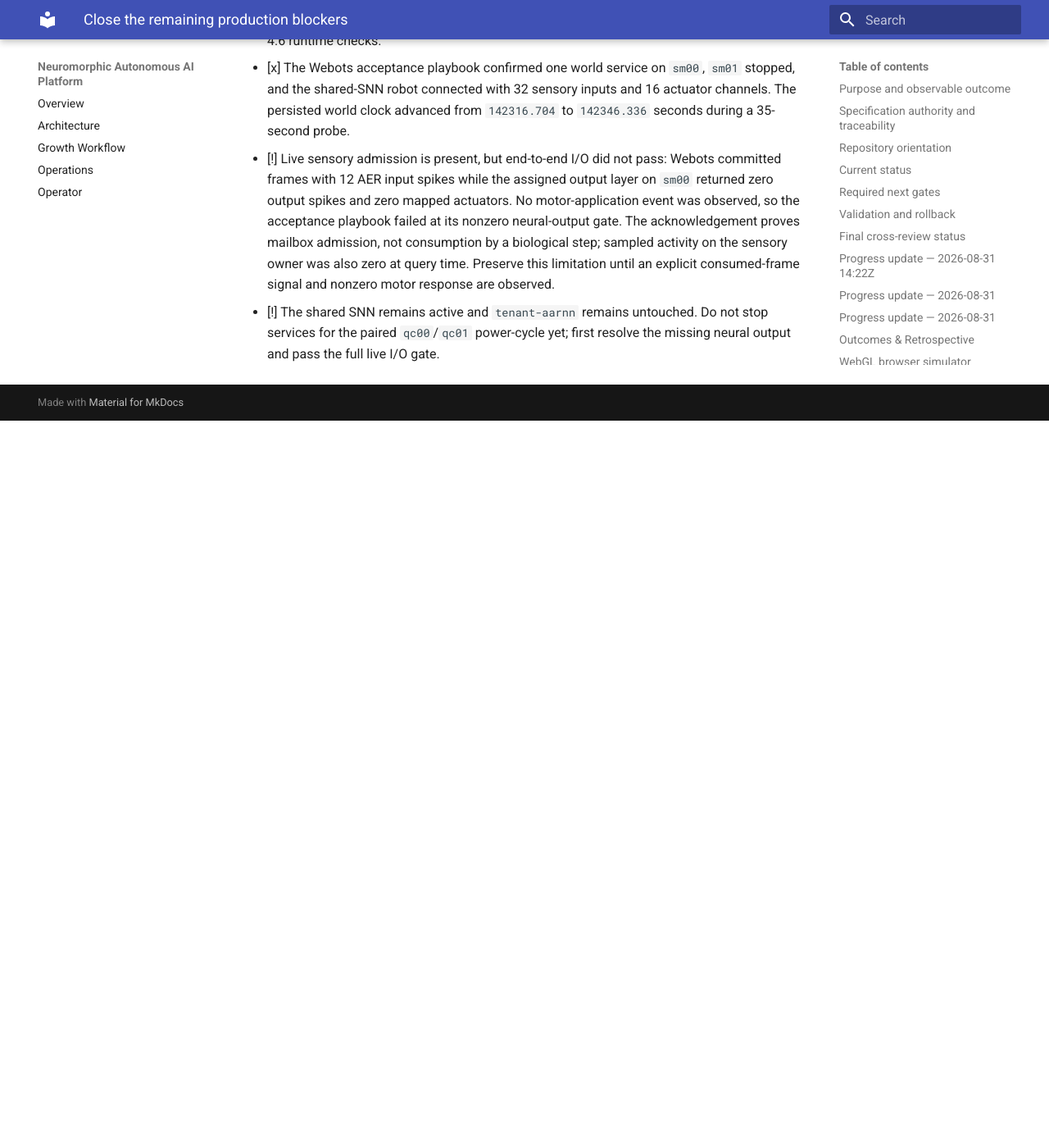
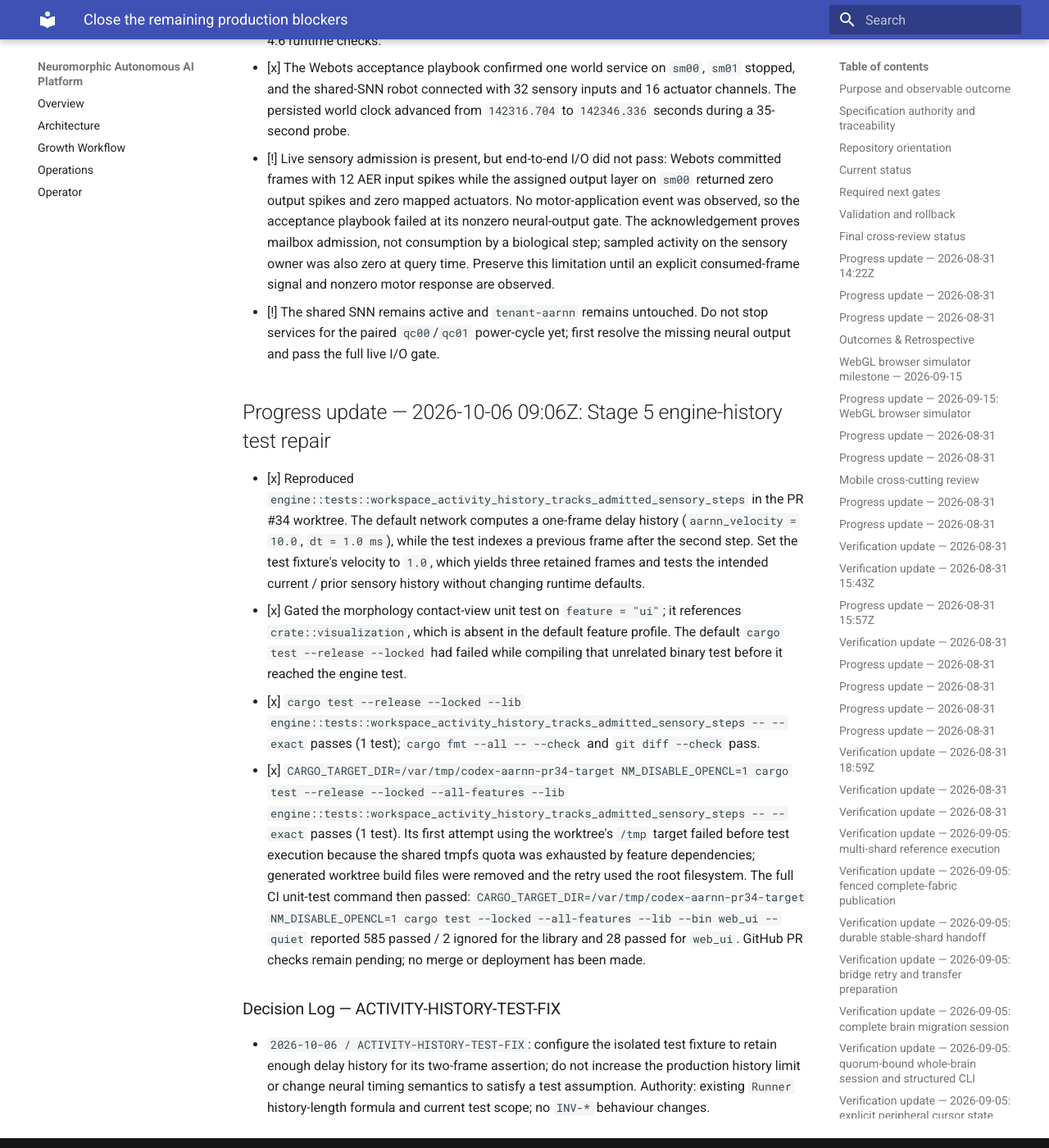
Before and after one commit to neuralmimicry/aarnn_rust, an MkDocs documentation site: the page built from docs/execplans/active-production-cross-review.md, in a window 1280 px wide and 1400 px high, scrolled down 89094 px. Shown: the whole window at 82% size. Built offline with MkDocs 1.6.1 and Material for MkDocs 9.7.7, drawn with Linux system fonts in a browser that asks for light colours; before the commit the page ends 89607 px from its top, so only the background shows below that.

Commit message:
test: fix AARNN activity history regression

```diff
--- a/docs/execplans/active-production-cross-review.md
+++ b/docs/execplans/active-production-cross-review.md
@@ -3607,3 +3607,40 @@ no native engine content hash is presented as biological or physics equivalence.
 - [!] The shared SNN remains active and `tenant-aarnn` remains untouched. Do
   not stop services for the paired `qc00`/`qc01` power-cycle yet; first resolve
   the missing neural output and pass the full live I/O gate.
+
+## Progress update — 2026-10-06 09:06Z: Stage 5 engine-history test repair
+
+- [x] Reproduced `engine::tests::workspace_activity_history_tracks_admitted_sensory_steps`
+  in the PR #34 worktree. The default network computes a one-frame delay
+  history (`aarnn_velocity = 10.0`, `dt = 1.0 ms`), while the test indexes a
+  previous frame after the second step. Set the test fixture's velocity to
+  `1.0`, which yields three retained frames and tests the intended current / prior
+  sensory history without changing runtime defaults.
+- [x] Gated the morphology contact-view unit test on `feature = "ui"`; it
+  references `crate::visualization`, which is absent in the default feature
+  profile. The default `cargo test --release --locked` had failed while
+  compiling that unrelated binary test before it reached the engine test.
+- [x] `cargo test --release --locked --lib
+  engine::tests::workspace_activity_history_tracks_admitted_sensory_steps --
+  --exact` passes (1 test); `cargo fmt --all -- --check` and `git diff --check`
+  pass.
+- [x] `CARGO_TARGET_DIR=/var/tmp/codex-aarnn-pr34-target NM_DISABLE_OPENCL=1
+  cargo test --release --locked --all-features --lib
+  engine::tests::workspace_activity_history_tracks_admitted_sensory_steps --
+  --exact` passes (1 test). Its first attempt using the worktree's `/tmp`
+  target failed before test execution because the shared tmpfs quota was
+  exhausted by feature dependencies; generated worktree build files were
+  removed and the retry used the root filesystem. The full CI unit-test command
+  then passed: `CARGO_TARGET_DIR=/var/tmp/codex-aarnn-pr34-target
+  NM_DISABLE_OPENCL=1 cargo test --locked --all-features --lib --bin web_ui
+  --quiet` reported 585 passed / 2 ignored for the library and 28 passed for
+  `web_ui`. GitHub PR checks remain pending; no merge or deployment has been
+  made.
+
+### Decision Log — ACTIVITY-HISTORY-TEST-FIX
+
+- `2026-10-06 / ACTIVITY-HISTORY-TEST-FIX`: configure the isolated test fixture
+  to retain enough delay history for its two-frame assertion; do not increase
+  the production history limit or change neural timing semantics to satisfy a
+  test assumption. Authority: existing `Runner` history-length formula and
+  current test scope; no `INV-*` behaviour changes.
```
Also changed, not shown: 2 other files.
